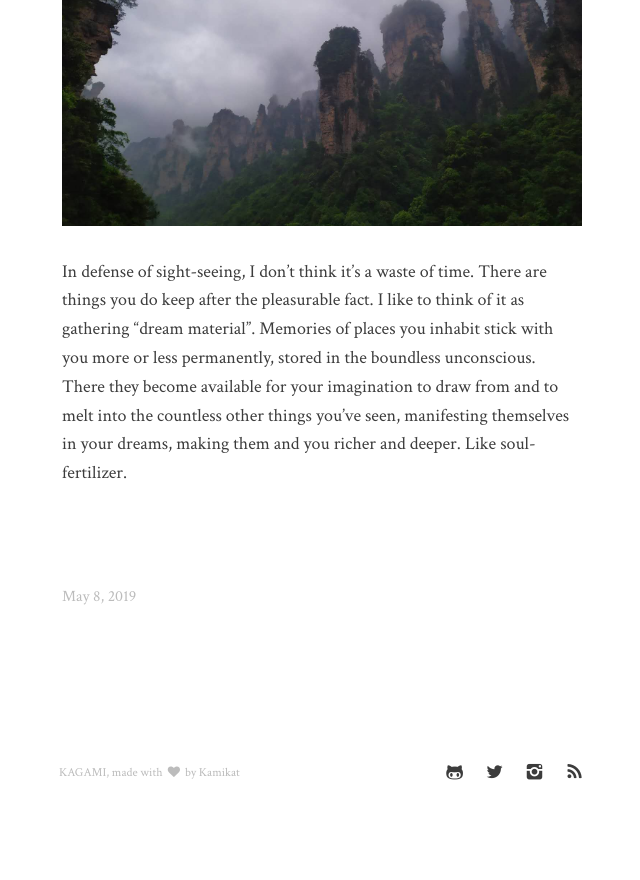
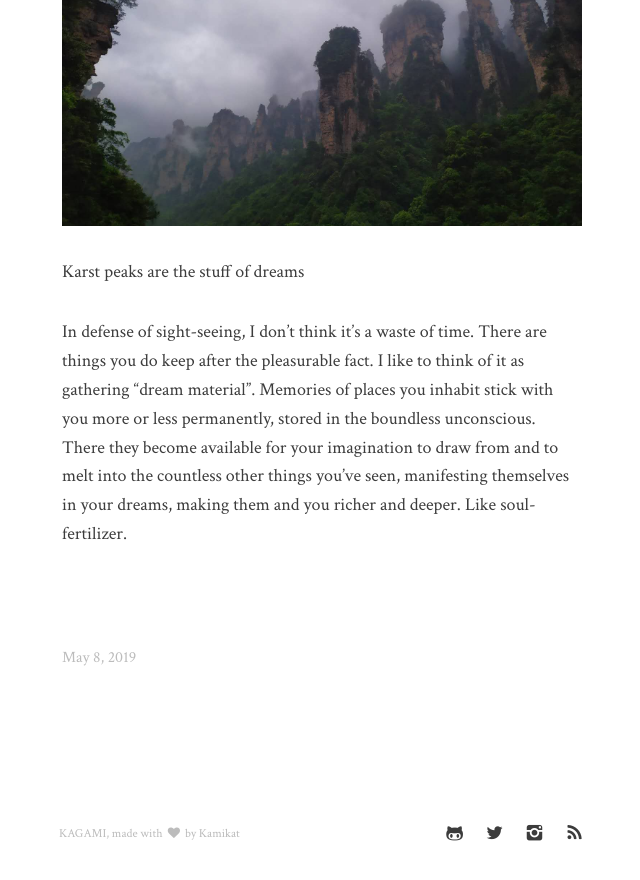
Before and after one commit to TheExGenesis/TheExGeneisis, a Jekyll site: the page built from _posts/2019-05-08-dream-supplies.md, in a window 1280 px wide and 900 px high, scrolled down 2610 px. Shown: the top 880 px of the window, without its empty margins (318-958 px from the left). Built offline with Jekyll 4.4.1, drawn with Linux system fonts in a browser that asks for light colours; before the commit the page ends 3451 px from its top, so only the background shows below that.

Commit message:
Update from Forestry.io theexgenesis@gmail.com updated _posts/2019-05-08-dream-supplies.md

```diff
--- a/_posts/2019-05-08-dream-supplies.md
+++ b/_posts/2019-05-08-dream-supplies.md
@@ -24,4 +24,6 @@ This feeling tells me what I'm probably looking for right now is a certain"on yo
 
 ![](/uploads/karst.jpg)
 
+Karst peaks are the stuff of dreams
+
 In defense of sight-seeing, I don't think it's a waste of time. There are things you do keep after the pleasurable fact. I like to think of it as gathering "dream material". Memories of places you inhabit stick with you more or less permanently, stored in the boundless unconscious. There they become available for your imagination to draw from and to melt into the countless other things you've seen, manifesting themselves in your dreams, making them and you richer and deeper. Like soul-fertilizer.
```
